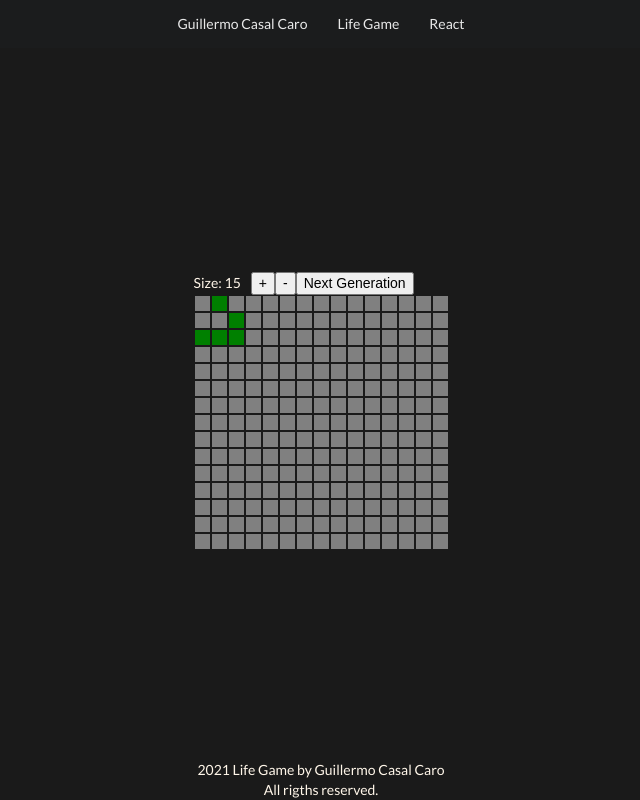
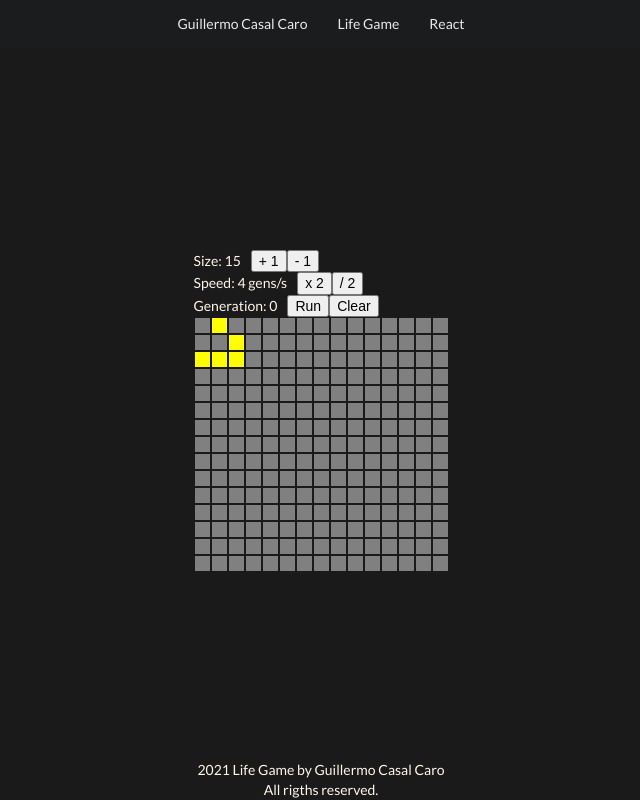
Before and after one commit to GuillermoCasalCaro/life-game, a React (Create React App) app: page / in a window 1280 px wide. Shown: the whole page, without its empty margins (319-959 px from the left). Built offline with nearby package versions, Linux system fonts and the light colour scheme.

Commit message:
- Introduced gameState Stucked. - New AutoRun mode. - Colors cells depending on gameState. - New Clear Button. - Added generation speed controls.

```diff
--- a/src/game/Board.js
+++ b/src/game/Board.js
@@ -1,8 +1,15 @@
 import React, { useState, useEffect, useRef } from 'react';
 import Options from './Options';
+import { calculateNextGeneration } from './Logic';
 import './game.css'
 
 const INITAL_GAME_SIZE = 15;
+const INITAL_GAME_SPEED = 4;
+const ALIVE_CELL_COLORS = {
+    "iddle": "yellow",
+    "stucked": "red",
+    "running": "green"
+}
 
 const initilizeInternalState = (gameSize) => {
     let board = [];
@@ -32,6 +39,18 @@ const initilizeInternalState = (gameSize) => {
     return board;
 };
 
+const clearInternalState = (gameSize) => {
+    let board = [];
+    for (let i = 1; i <= gameSize; i++) {
+        let row = [];
+        for (let j = 1; j <= gameSize; j++) {
+            row.push(0);
+        }
+        board.push(row);
+    }
+    return board;
+};
+
 const clearSelection = () => {
     if (window.getSelection) {
         if (window.getSelection().empty) {  // Chrome
@@ -47,29 +66,64 @@ const clearSelection = () => {
 const Board = () => {
     const [gameSize, setGameSize] = useState(INITAL_GAME_SIZE);
     const [internalState, setInternalState] = useState(initilizeInternalState(gameSize));
-    // const [mouseClicked, setMouseClicked] = useState(false);
+    const [gameState, setGameState] = useState("iddle");
+    const [speed, setSpeed] = useState(INITAL_GAME_SPEED);
     const boardContainer = useRef();
     var mouseClicked = useRef(false);
+    var generationNumber = useRef(0);
+    var internalStateRef = useRef(internalState);
 
     useEffect(() => {
         setInternalState(initilizeInternalState(gameSize));
     }, [gameSize]);
 
-    // useEffect(() => {
-    //     generateBoard(internalState);
-    // }, [internalState]);
+    useEffect(() => {
+        internalStateRef.current = [...internalState];
+        if (gameState === "stucked") {
+            setGameState("iddle");
+        }
+    }, [internalState]);
+
+    useEffect(() => {
+        let timer = null;
+        if (gameState === "running") {
+            timer = setInterval(() => {
+                let prevInternalState = [...internalStateRef.current];
+                internalStateRef.current = [...calculateNextGeneration(internalStateRef.current)];
+                console.log(prevInternalState);
+                console.log(internalStateRef.current);
+                if (prevInternalState.toString() === internalStateRef.current.toString()) {
+                    setGameState("stucked");
+                } else {
+                    generationNumber.current = generationNumber.current + 1;
+                    setInternalState(internalStateRef.current);
+                }
+            }, 1000 / speed);
+        } else {
+            clearInterval(timer);
+        }
+        return () => clearInterval(timer);
+    }, [gameState, speed]);
 
     useEffect(() => {
         document.onmousedown = ((e) => {
-            // setMouseClicked(true);
             mouseClicked.current = true;
         });
         document.onmouseup = ((e) => {
-            // setMouseClicked(false);
             mouseClicked.current = false;
             clearSelection();
         });
     }, []);
+
+    const reset = () => {
+        setInternalState(clearInternalState(gameSize));
+        setGameState("iddle");
+        generationNumber.current = 0;
+    }
+
+    const stuck = () => {
+        setGameState("stucked");
+    }
 
     const generateBoard = (internalState) => {
         let board = [];
@@ -97,9 +151,10 @@ const Board = () => {
 
     const generateBoardCell = (internalCell, i, j) => {
         let cellClass = internalCell === 0 ? "cell-dead" : "cell-alive";
+        let cellColor = "cell-" + ALIVE_CELL_COLORS[gameState];
         return <div
             id={`cell-${i}-${j}`}
-            className={cellClass}
+            className={`${cellClass} ${cellColor}`}
             onMouseDown={() => { changeCellState(i, j) }}
             onMouseEnter={() => { mouseClicked.current && changeCellState(i, j); }}
         >
@@ -112,19 +167,31 @@ const Board = () => {
         setInternalState([...newArr]);
     }
 
+    console.log(gameState);
+
     return (
-        <div
-            className="board-container"
-            ref={boardContainer}
-        >
+        <div>
+            <div>
                 <Options
                     size={gameSize}
                     setSize={setGameSize}
                     internalState={internalState}
                     setInternalState={setInternalState}
+                    gameState={gameState}
+                    setGameState={setGameState}
+                    generationNumber={generationNumber}
+                    speed={speed}
+                    setSpeed={setSpeed}
+                    reset={reset}
                 />
+            </div>
+            <div
+                className="board-container"
+                ref={boardContainer}
+            >
                 {generateBoard(internalState)}
             </div >
+        </div>
     );
 }
 
--- a/src/game/Options.js
+++ b/src/game/Options.js
@@ -1,19 +1,41 @@
-import React from 'react';
+import React, { useRef } from 'react';
 import './game.css';
 import { calculateNextGeneration } from './Logic';
 
-const Options = ({ size, setSize, internalState, setInternalState }) => {
+const Options = ({ size, setSize, internalState, setInternalState, gameState, setGameState, generationNumber, speed, setSpeed, reset }) => {
 
     return (
         <div className="options-container">
-            <label>
-                Size: {size}
-                <button onClick={() => { setSize(size + 1) }} style={{ marginLeft: '10px' }}>+</button>
-                <button onClick={() => { setSize(size - 1) }}>-</button>
-            </label>
-            <label>
-                <button onClick={() => { setInternalState([...calculateNextGeneration(internalState)]) }}>Next Generation</button>
-            </label>
+            <div>
+                <label>
+                    Size: {size}
+                    <button onClick={() => { setSize(size + 1) }} style={{ marginLeft: '10px' }}>+ 1</button>
+                    <button onClick={() => { setSize(size - 1) }}>- 1</button>
+                </label>
+            </div>
+            <div>
+                <label>
+                    Speed: {speed} gens/s
+                    <button onClick={() => { setSpeed(speed * 2) }} style={{ marginLeft: '10px' }}>x 2</button>
+                    <button onClick={() => { setSpeed(speed / 2) }}>/ 2</button>
+                </label>
+            </div>
+            <div>
+                <label>
+                    Generation:  {generationNumber.current}
+                    <button
+                        style={{ marginLeft: '10px' }}
+                        onClick={() => {
+                            gameState === "running" ? setGameState("iddle") : setGameState("running");
+                        }}>
+                        {gameState === "running" ? "Pause" : "Run"}
+                    </button>
+                    <button
+                        onClick={reset}>
+                        Clear
+                    </button>
+                </label>
+            </div>
         </div >
     );
 }
--- a/src/game/game.css
+++ b/src/game/game.css
@@ -14,8 +14,16 @@
     flex-direction: row;
 }
 
-.cell-alive {
+.cell-green {
     background-color: green;
+}
+
+.cell-yellow {
+    background-color: yellow;
+}
+
+.cell-red {
+    background-color: red;
 }
 
 .cell-dead {
```
Also changed, not shown: src/game/Cell.js (deleted, +0 -10 lines). Lines whose indentation alone changed are shown as unchanged.
